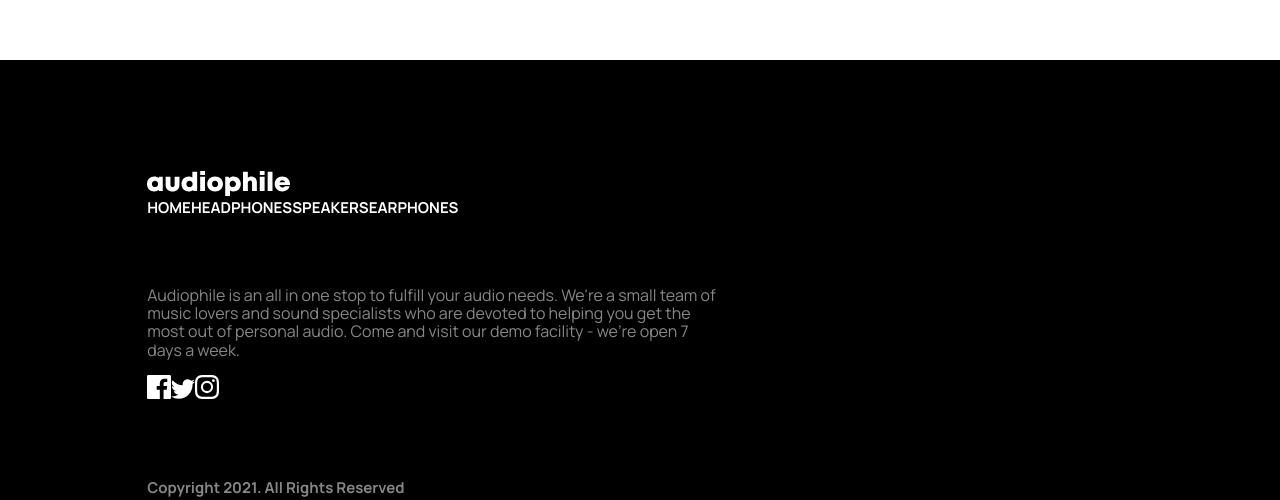
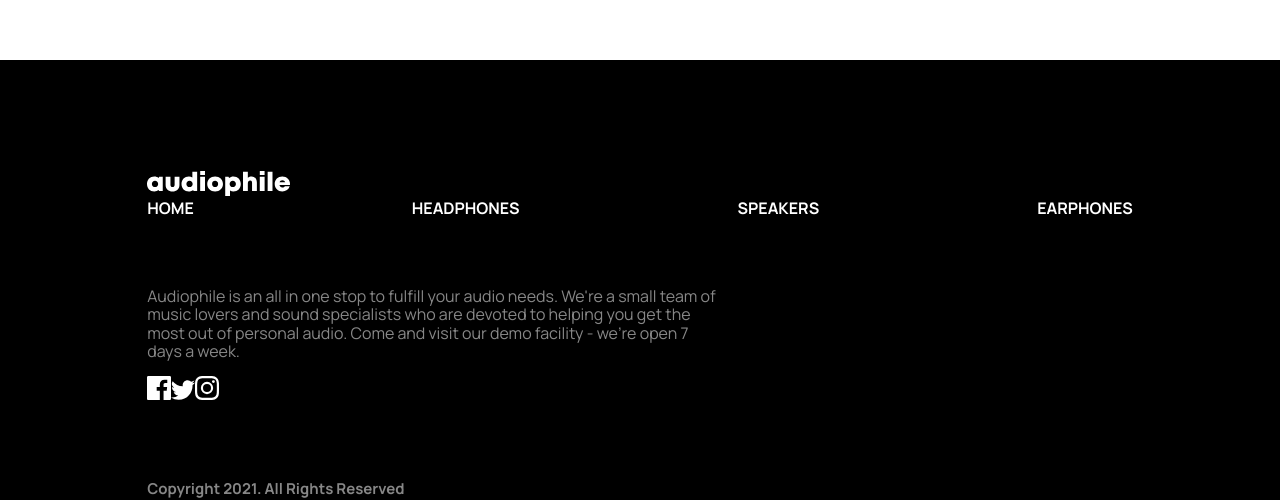
Before and after one commit to alewilliam789/audiophile-ecommerce-website, a Next.js app: page / in a window 1280 px wide. Shown: the part 1068-1568 px from the top of the page. Built offline with nearby package versions, Linux system fonts and the light colour scheme.

Commit message:
Refactor css in Navbar

```diff
--- a/src/components/Navbar/index.tsx
+++ b/src/components/Navbar/index.tsx
@@ -16,8 +16,8 @@ export default function Navbar(){
     })
 
     return (
-                    <nav className={`flex justify-between align-center ${styles.navbar}`}>
-                        {links}
-                    </nav>
+            <nav className={`styles.navbar ${styles['navbar--flex']}`}>
+                {links}
+            </nav>
     )
 }
--- a/src/components/Navbar/styles.module.scss
+++ b/src/components/Navbar/styles.module.scss
@@ -2,6 +2,10 @@
 
 .navbar {
     width: 429px;
+}
+
+.navbar--flex {
+    @include mixins.flex;
+    justify-content: space-between;
     gap:34px;
-    font-size: 15px;
 }
```
